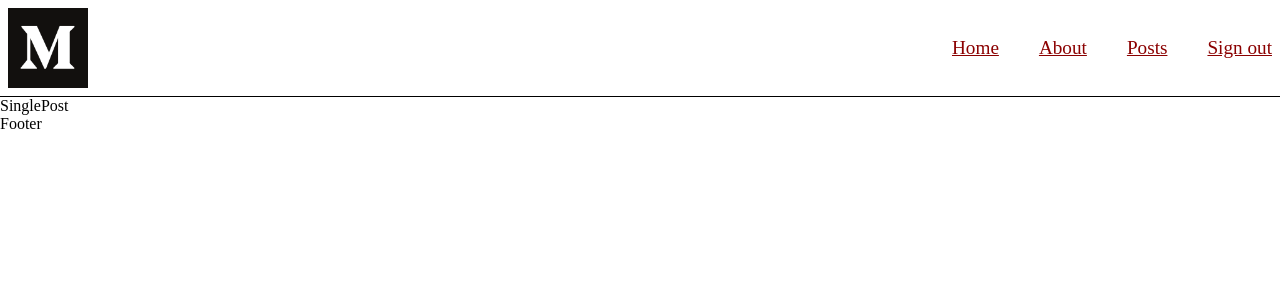
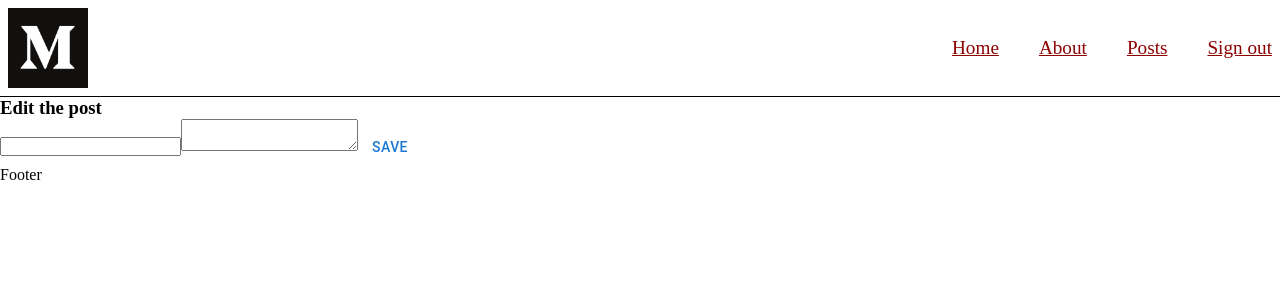
Before and after one commit to juliomc23/frontend-cleverpy-challenge, a React (Vite) app: page /posts/1 in a window 1280 px wide. Shown: the top 300 px of the page. Built offline with nearby package versions, Linux system fonts and the light colour scheme; no server answers.

Commit message:
get data with redux

```diff
--- a/components/main/Posts.tsx
+++ b/components/main/Posts.tsx
@@ -1,19 +1,14 @@
-import React, { useEffect, useState } from "react";
+import { useEffect } from "react";
 import PostCard from "../postCard/PostCard";
 import { useSelector, useDispatch } from "react-redux";
-import { Post } from "../../interfaces/Posts";
 import { getPosts } from "../../redux/slices/postsSlices";
 import { RootState } from "../../redux/store";
 
 import "./styles.css";
 
-type Props = {};
-
-const Posts = (props: Props) => {
-  // const getPostsState = useSelector((state: RootState) => state.posts);
-  // const dispatch = useDispatch();
-
-  const [posts, setPosts] = useState<Post[]>();
+const Posts = () => {
+  const getPostsState = useSelector((state: RootState) => state.posts);
+  const dispatch = useDispatch();
 
   const fetchPosts = async () => {
     try {
@@ -22,26 +17,20 @@ const Posts = (props: Props) => {
       if (response.ok) {
         const data = await response.json();
         const mapedData = data.slice(0, 25);
-        setPosts(mapedData);
+        return dispatch(getPosts(mapedData));
       }
     } catch (error) {
       console.error(error);
     }
-
-    // return dispatch(getPosts(mapedData));
   };
 
   useEffect(() => {
     fetchPosts();
   }, []);
 
-  // posts?.map((post) => console.log(post));
-  // console.log(getPostsState.posts);
-
   return (
     <section className="main__section--Posts">
-      {posts?.map((post) => {
-        //Se queja typescript por que el primer array viene del reducer
+      {getPostsState.map((post) => {
         return <PostCard post={post} key={post.id} />;
       })}
     </section>
--- a/components/main/SinglePost.tsx
+++ b/components/main/SinglePost.tsx
@@ -1,9 +1,52 @@
-import React from "react";
+import { Button } from "@mui/material";
+import React, { useEffect, useState } from "react";
+import { useParams } from "react-router-dom";
+
+import { Post } from "../../interfaces/Posts";
 
 type Props = {};
 
 const SinglePost = (props: Props) => {
-  return <div>SinglePost</div>;
+  const { id } = useParams();
+
+  const hadleChange = () => {};
+
+  const [singlePost, setSinglePost] = useState<Post>();
+
+  const getSingleProduct = async () => {
+    const response = await fetch(
+      `http://jsonplaceholder.typicode.com/posts/${id}`
+    );
+
+    const data = await response.json();
+
+    setSinglePost(data);
+  };
+
+  useEffect(() => {
+    getSingleProduct();
+  }, []);
+
+  return (
+    <>
+      <h3>Edit the post</h3>
+      <form>
+        <input
+          type="text"
+          defaultValue={singlePost?.title}
+          // value={singlePost?.title}
+          onChange={hadleChange}
+        />
+        <textarea
+          defaultValue={singlePost?.body}
+          // value={singlePost?.body}
+          onChange={hadleChange}
+        />
+
+        <Button>SAVE</Button>
+      </form>
+    </>
+  );
 };
 
 export default SinglePost;
--- a/components/postCard/PostCard.tsx
+++ b/components/postCard/PostCard.tsx
@@ -25,10 +25,6 @@ const deletePost = async (id: number) => {
   }
 };
 
-const editPost = () => {
-  alert("editar");
-};
-
 const PostCard = ({ post }: Props) => {
   return (
     <div className="postCard__div">
--- a/redux/slices/postsSlices.ts
+++ b/redux/slices/postsSlices.ts
@@ -3,33 +3,22 @@ import type { PayloadAction } from "@reduxjs/toolkit";
 
 import { Post } from "../../interfaces/Posts";
 
-export interface CounterState {
-  posts: Post[];
-}
+export type CounterState = Post[];
 
-const initialState: CounterState = {
-  posts: [],
-};
+const initialState: CounterState = [];
 
 export const counterSlice = createSlice({
   name: "post",
   initialState,
   reducers: {
     getPosts: (state, action) => {
-      state.posts.push(action.payload);
-
-      return state;
-    },
-    addPosts: (state, action) => {
-      state.posts.push(action.payload);
-
-      return state;
+      return action.payload;
     },
     // delete: (state) => {},
     // edit: (state, action: PayloadAction<number>) => {},
   },
 });
 
-export const { getPosts, addPosts } = counterSlice.actions;
+export const { getPosts } = counterSlice.actions;
 
 export default counterSlice.reducer;
--- a/redux/store.ts
+++ b/redux/store.ts
@@ -7,7 +7,5 @@ export const store = configureStore({
   },
 });
 
-// Infer the `RootState` and `AppDispatch` types from the store itself
 export type RootState = ReturnType<typeof store.getState>;
-// Inferred type: {posts: PostsState, comments: CommentsState, users: UsersState}
 export type AppDispatch = typeof store.dispatch;
```
